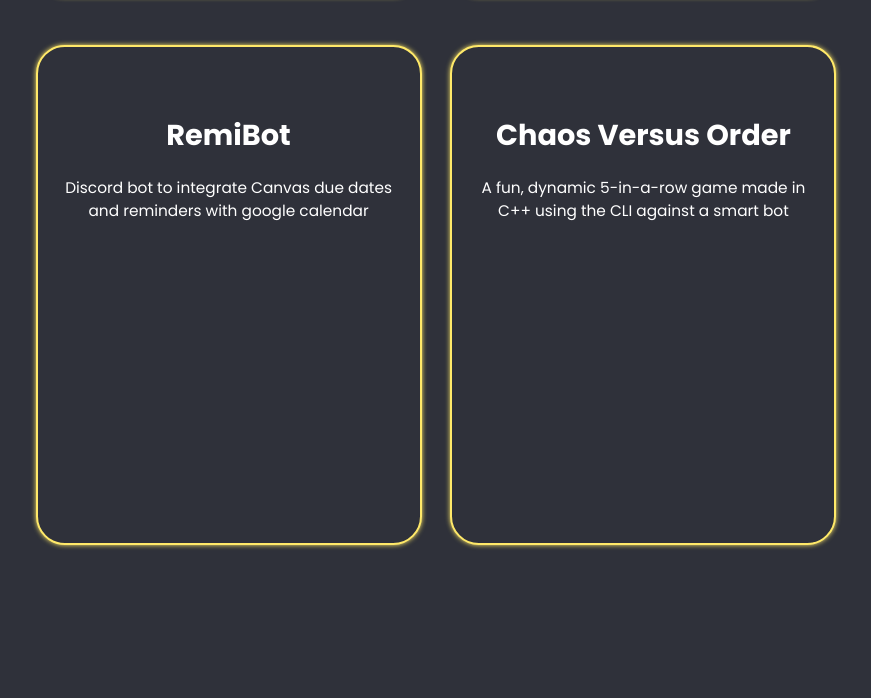
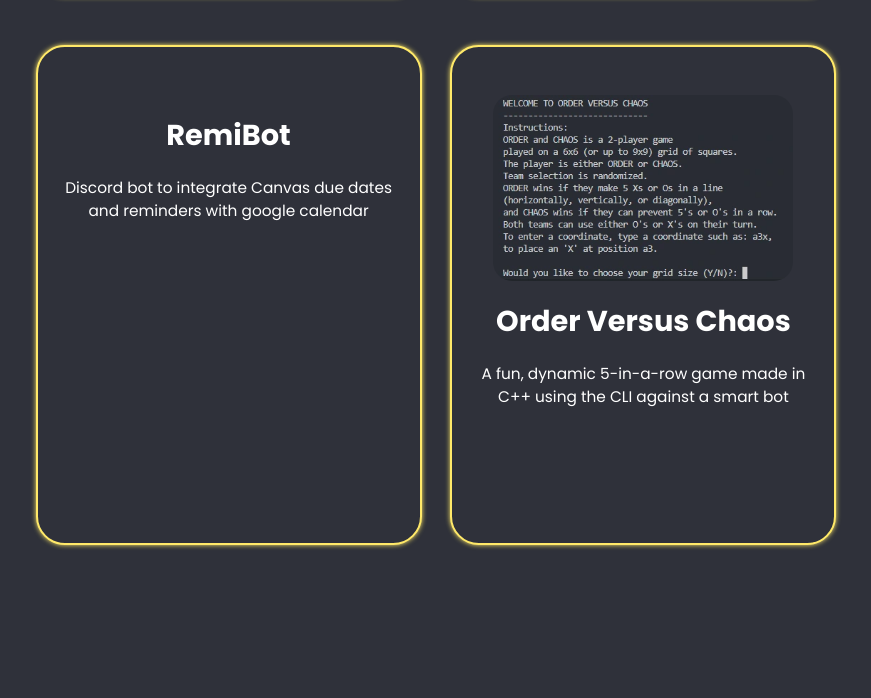
Before and after one commit to alexchen817/portfolioWebsite, a plain HTML site: page index.html in a window 1280 px wide. Shown: the part 4231-4929 px from the top of the page, without its empty margins (204-1075 px from the left). Drawn offline with nearby package versions, Linux system fonts and the light colour scheme.

Commit message:
added ordervschaos image

```diff
--- a/index.html
+++ b/index.html
@@ -114,8 +114,8 @@
             </a>
 
             <a href="#" class="project-card">
-                <img src="project4.png" alt="">
-                <h3>Chaos Versus Order</h3>
+                <img src="/attachments/ordervschaos.webp" alt="">
+                <h3>Order Versus Chaos</h3>
                 <p>A fun, dynamic 5-in-a-row game made in C++ using the CLI against a smart bot</p>
             </a>
         </div>
```
Also changed, not shown: attachments/ordervschaos.webp (added).
